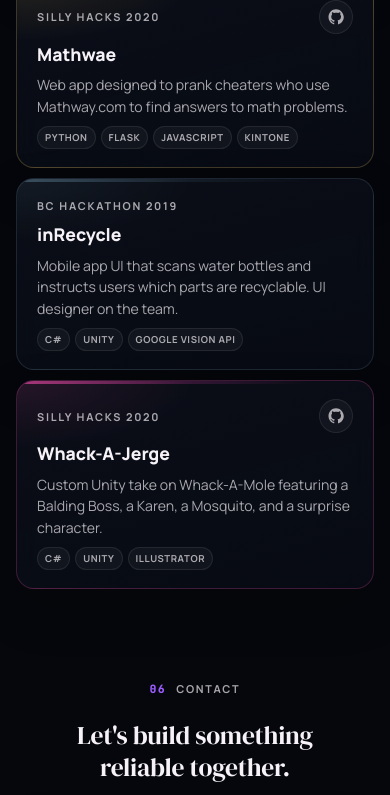
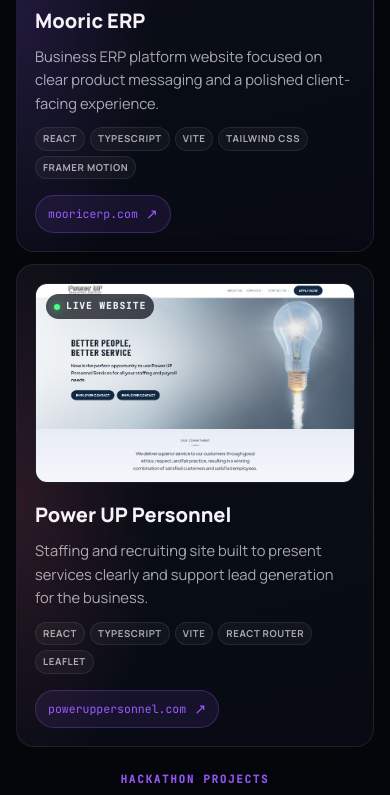
Before and after one commit to ghechavarria/Portfolio-2026, a React (Vite) app: page / in a window 390 px wide. Shown: the part 5980-6775 px from the top of the page. Built offline with nearby package versions, Linux system fonts and the light colour scheme; no server answers.

Commit message:
added to portfoolio

```diff
--- a/index.html
+++ b/index.html
@@ -6,6 +6,7 @@
     <meta name="description" content="Grace Hechavarria — Analyst, ERP programmer, and technical developer based in Miami, FL." />
     <title>Grace Hechavarria | Portfolio</title>
     <link rel="icon" href="/favicon.ico" sizes="any" />
+    <link rel="icon" type="image/svg+xml" href="/favicon.svg" />
     <link rel="icon" type="image/png" sizes="32x32" href="/favicon-32x32.png" />
     <link rel="apple-touch-icon" href="/apple-touch-icon.png" />
     <link rel="preconnect" href="https://fonts.googleapis.com" />
--- a/src/components/Projects.jsx
+++ b/src/components/Projects.jsx
@@ -1,4 +1,4 @@
-import { projects } from '../data/portfolioData';
+import { projects, websites } from '../data/portfolioData';
 import RevealSection from './RevealSection';
 import SectionHeader from './SectionHeader';
 import { GitHubIcon } from './SocialIcons';
@@ -8,15 +8,52 @@ export default function Projects() {
     <RevealSection id="projects" className="section projects">
       <SectionHeader
         index="05"
-        label="Hackathon projects"
-        title="Creative builds from past hackathons."
+        label="Projects"
+        title="Websites and hackathon builds."
         align="center"
       />
+      <div className="projects-block">
+        <p className="projects-subheading">Websites I&apos;ve worked on</p>
+        <div className="website-showcase">
+          {websites.map((site) => (
+            <a
+              className="website-feature"
+              href={site.url}
+              target="_blank"
+              rel="noreferrer"
+              key={site.url}
+            >
+              <div className="website-preview">
+                <span className="website-status">Live website</span>
+                <img src={site.screenshot} alt={`${site.title} homepage screenshot`} loading="lazy" />
+              </div>
+              <div className="website-feature-copy">
+                <h3>{site.title}</h3>
+                <p>{site.description}</p>
+                <ul className="project-tech">
+                  {site.tech.map((item) => (
+                    <li key={item}>{item}</li>
+                  ))}
+                </ul>
+              </div>
+              <span className="website-launch">
+                {site.url.replace(/^https?:\/\//, '')}
+                <span aria-hidden="true">↗</span>
+              </span>
+            </a>
+          ))}
+        </div>
+      </div>
+      <div className="projects-block">
+        <p className="projects-subheading">Hackathon projects</p>
         <div className="project-grid">
           {projects.map((project) => (
             <article className={`project-card ${project.tone}`} key={project.title}>
               <div className="project-card-top">
+                <div className="project-card-labels">
                   <span className="project-tag">{project.tag}</span>
+                  {project.winner && <span className="project-winner">Winner</span>}
+                </div>
                 {project.github && (
                   <a
                     className="project-github"
@@ -29,7 +66,15 @@ export default function Projects() {
                   </a>
                 )}
               </div>
-            <h3>{project.title}</h3>
+              <h3>
+                {project.devpost ? (
+                  <a href={project.devpost} target="_blank" rel="noreferrer">
+                    {project.title}
+                  </a>
+                ) : (
+                  project.title
+                )}
+              </h3>
               <p>{project.description}</p>
               <ul className="project-tech">
                 {project.tech.map((item) => (
@@ -39,6 +84,7 @@ export default function Projects() {
             </article>
           ))}
         </div>
+      </div>
     </RevealSection>
   );
 }
--- a/src/data/portfolioData.js
+++ b/src/data/portfolioData.js
@@ -127,6 +127,25 @@ export const education = [
   },
 ];
 
+export const websites = [
+  {
+    title: 'Mooric ERP',
+    url: 'https://mooricerp.com',
+    screenshot: '/assets/projects/mooric-erp.png',
+    description:
+      'Business ERP platform website focused on clear product messaging and a polished client-facing experience.',
+    tech: ['React', 'TypeScript', 'Vite', 'Tailwind CSS', 'Framer Motion'],
+  },
+  {
+    title: 'Power UP Personnel',
+    url: 'https://poweruppersonnel.com',
+    screenshot: '/assets/projects/powerup-personnel.png',
+    description:
+      'Staffing and recruiting site built to present services clearly and support lead generation for the business.',
+    tech: ['React', 'TypeScript', 'Vite', 'React Router', 'Leaflet'],
+  },
+];
+
 export const projects = [
   {
     tag: 'Technica 2020',
@@ -136,6 +155,7 @@ export const projects = [
     tech: ['HTML5', 'CSS3', 'JavaScript', 'Illustrator'],
     tone: 'peach',
     github: 'https://github.com/ghechavarria/BeBrave',
+    winner: true,
   },
   {
     tag: 'Silly Hacks 2020',
@@ -145,22 +165,27 @@ export const projects = [
     tech: ['Python', 'Flask', 'JavaScript', 'Kintone'],
     tone: 'yellow',
     github: 'https://github.com/ghechavarria/mathwae',
+    winner: true,
   },
   {
-    tag: 'BC Hackathon 2019',
-    title: 'inRecycle',
+    tag: 'ShellHacks 2021',
+    title: 'Local Coin',
     description:
-      'Mobile app UI that scans water bottles and instructs users which parts are recyclable. UI designer on the team.',
-    tech: ['C#', 'Unity', 'Google Vision API'],
+      'Mobile app that helps newcomers understand, manage, and track cryptocurrency portfolios in one place.',
+    tech: ['Kotlin', 'Android Studio', 'Coin Routes API', 'Figma'],
     tone: 'gray',
+    github: 'https://github.com/Ecnavda/localcoin',
+    devpost: 'https://devpost.com/software/local-coin',
   },
   {
-    tag: 'Silly Hacks 2020',
-    title: 'Whack-A-Jerge',
+    tag: 'ShellHacks 2023',
+    title: 'Themis',
     description:
-      'Custom Unity take on Whack-A-Mole featuring a Balding Boss, a Karen, a Mosquito, and a surprise character.',
-    tech: ['C#', 'Unity', 'Illustrator'],
+      'Phishing defense tool that detects AI-generated text, logos, and suspicious email language to help users spot deceptive messages.',
+    tech: ['HTML', 'CSS', 'JavaScript', 'PHP', 'Python', 'Google Cloud Vision'],
     tone: 'pink',
-    github: 'https://github.com/ghechavarria/whackagerge',
+    github: 'https://github.com/HandHeart/ThemisAIWatch',
+    devpost: 'https://devpost.com/software/best-overall',
+    winner: true,
   },
 ];
--- a/src/index.css
+++ b/src/index.css
@@ -1399,6 +1399,159 @@ h1 {
 }
 
 /* Projects */
+.projects-block + .projects-block {
+  margin-top: clamp(24px, 4vw, 36px);
+}
+
+.projects-subheading {
+  margin: 0 0 clamp(12px, 2vw, 16px);
+  font-family: 'JetBrains Mono', monospace;
+  font-size: 0.68rem;
+  font-weight: 700;
+  letter-spacing: 0.16em;
+  text-transform: uppercase;
+  color: var(--violet);
+  text-align: center;
+}
+
+.website-showcase {
+  display: grid;
+  gap: clamp(12px, 2vw, 16px);
+}
+
+.website-feature {
+  position: relative;
+  display: grid;
+  grid-template-columns: clamp(160px, 20vw, 220px) minmax(0, 1fr) auto;
+  align-items: center;
+  gap: clamp(16px, 2.5vw, 26px);
+  min-height: 150px;
+  padding: clamp(18px, 3vw, 24px);
+  border-radius: var(--radius-md);
+  border: 1px solid var(--border);
+  background:
+    radial-gradient(ellipse 65% 100% at 0% 50%, rgba(155, 92, 255, 0.16), transparent 60%),
+    linear-gradient(165deg, var(--surface-strong), var(--surface));
+  box-shadow: var(--shadow-card);
+  color: inherit;
+  text-decoration: none;
+  overflow: hidden;
+  transition: transform 0.25s var(--ease), box-shadow 0.25s ease, border-color 0.25s ease;
+}
+
+.website-feature:nth-child(even) {
+  background:
+    radial-gradient(ellipse 65% 100% at 0% 50%, rgba(255, 108, 142, 0.14), transparent 60%),
+    linear-gradient(165deg, var(--surface-strong), var(--surface));
+}
+
+.website-feature:hover {
+  transform: translateY(-4px);
+  border-color: var(--border-strong);
+  box-shadow: var(--shadow-card-hover);
+}
+
+.website-preview {
+  position: relative;
+  width: 100%;
+  aspect-ratio: 16 / 10;
+  border-radius: 12px;
+  border: 1px solid var(--border);
+  background: var(--surface);
+  overflow: hidden;
+}
+
+.website-preview img {
+  display: block;
+  width: 100%;
+  height: 100%;
+  object-fit: cover;
+  object-position: top center;
+}
+
+.website-status {
+  position: absolute;
+  top: 10px;
+  left: 10px;
+  z-index: 1;
+  display: inline-flex;
+  align-items: center;
+  gap: 6px;
+  padding: 5px 8px;
+  border-radius: 999px;
+  background: rgba(8, 10, 18, 0.72);
+  color: rgba(255, 255, 255, 0.9);
+  font-family: 'JetBrains Mono', monospace;
+  font-size: 0.58rem;
+  font-weight: 800;
+  letter-spacing: 0.12em;
+  text-transform: uppercase;
+  backdrop-filter: blur(8px);
+  -webkit-backdrop-filter: blur(8px);
+}
+
+.website-status::before {
+  content: '';
+  width: 6px;
+  height: 6px;
+  border-radius: 50%;
+  background: #48ff8a;
+  box-shadow: 0 0 10px rgba(72, 255, 138, 0.8);
+}
+
+.website-feature-copy {
+  min-width: 0;
+}
+
+.website-label {
+  display: block;
+  margin-bottom: 8px;
+  font-size: 0.68rem;
+  font-weight: 700;
+  letter-spacing: 0.16em;
+  text-transform: uppercase;
+  color: var(--muted);
+}
+
+.website-feature h3 {
+  margin: 0;
+  font-family: 'Manrope', sans-serif;
+  font-size: clamp(1.25rem, 2.4vw, 1.6rem);
+  font-weight: 800;
+  color: var(--text);
+}
+
+.website-feature p {
+  margin: 8px 0 0;
+  color: var(--muted);
+  font-size: 0.92rem;
+  line-height: 1.6;
+}
+
+.website-feature .project-tech {
+  margin-top: 12px;
+}
+
+.website-launch {
+  display: inline-flex;
+  align-items: center;
+  gap: 8px;
+  justify-self: end;
+  padding: 9px 12px;
+  border-radius: 999px;
+  border: 1px solid rgba(155, 92, 255, 0.28);
+  background: rgba(155, 92, 255, 0.1);
+  font-family: 'JetBrains Mono', monospace;
+  font-size: 0.72rem;
+  color: var(--violet);
+  white-space: nowrap;
+}
+
+.website-launch span {
+  font-size: 0.9rem;
+  line-height: 1;
+}
+
 .project-grid {
   display: grid;
   grid-template-columns: repeat(2, 1fr);
@@ -1460,8 +1613,28 @@ h1 {
 .project-card-top {
   display: flex;
   justify-content: space-between;
+  align-items: flex-start;
+  gap: 10px;
+}
+
+.project-card-labels {
+  display: flex;
+  flex-wrap: wrap;
   align-items: center;
-  gap: 10px;
+  gap: 8px;
+  min-width: 0;
+}
+
+.project-winner {
+  padding: 4px 9px;
+  border-radius: 999px;
+  font-size: 0.58rem;
+  font-weight: 800;
+  letter-spacing: 0.08em;
+  text-transform: uppercase;
+  color: #5a3b00;
+  background: linear-gradient(135deg, #ffe79a, #f5c542 45%, #d99a1c);
+  box-shadow: 0 6px 16px -10px rgba(217, 154, 28, 0.8);
 }
 
 .project-github {
@@ -1501,6 +1674,16 @@ h1 {
   font-size: 1.3rem;
   font-weight: 800;
   color: var(--text);
+}
+
+.project-card h3 a {
+  color: inherit;
+  text-decoration: none;
+  transition: color 0.2s ease;
+}
+
+.project-card h3 a:hover {
+  color: var(--violet);
 }
 
 .project-card p {
@@ -1969,6 +2152,22 @@ h1 {
   content: none;
 }
 
+:root[data-theme="light"] .website-feature {
+  background:
+    radial-gradient(ellipse 65% 100% at 0% 50%, rgba(124, 67, 215, 0.1), transparent 60%),
+    #fff;
+  backdrop-filter: blur(12px) saturate(1.1);
+  -webkit-backdrop-filter: blur(12px) saturate(1.1);
+  border-color: rgba(26, 21, 38, 0.14);
+  box-shadow: var(--shadow-card);
+}
+
+:root[data-theme="light"] .website-feature:nth-child(even) {
+  background:
+    radial-gradient(ellipse 65% 100% at 0% 50%, rgba(232, 77, 122, 0.1), transparent 60%),
+    #fff;
+}
+
 :root[data-theme="light"] .project-card {
   background: #fff;
   backdrop-filter: blur(12px) saturate(1.1);
@@ -2531,6 +2730,14 @@ h1 {
     gap: clamp(12px, 2.5vw, 16px);
   }
 
+  .website-feature {
+    grid-template-columns: 1fr;
+  }
+
+  .website-launch {
+    justify-self: start;
+  }
+
   .education-layout {
     grid-template-columns: 1fr;
     gap: clamp(18px, 3.5vw, 28px);
```
Also changed, not shown: public/assets/projects/mooric-erp.png (added), public/assets/projects/powerup-personnel.png (added), 2 other files (tests, documents, lock files or other folders). Lines whose indentation alone changed are shown as unchanged.
